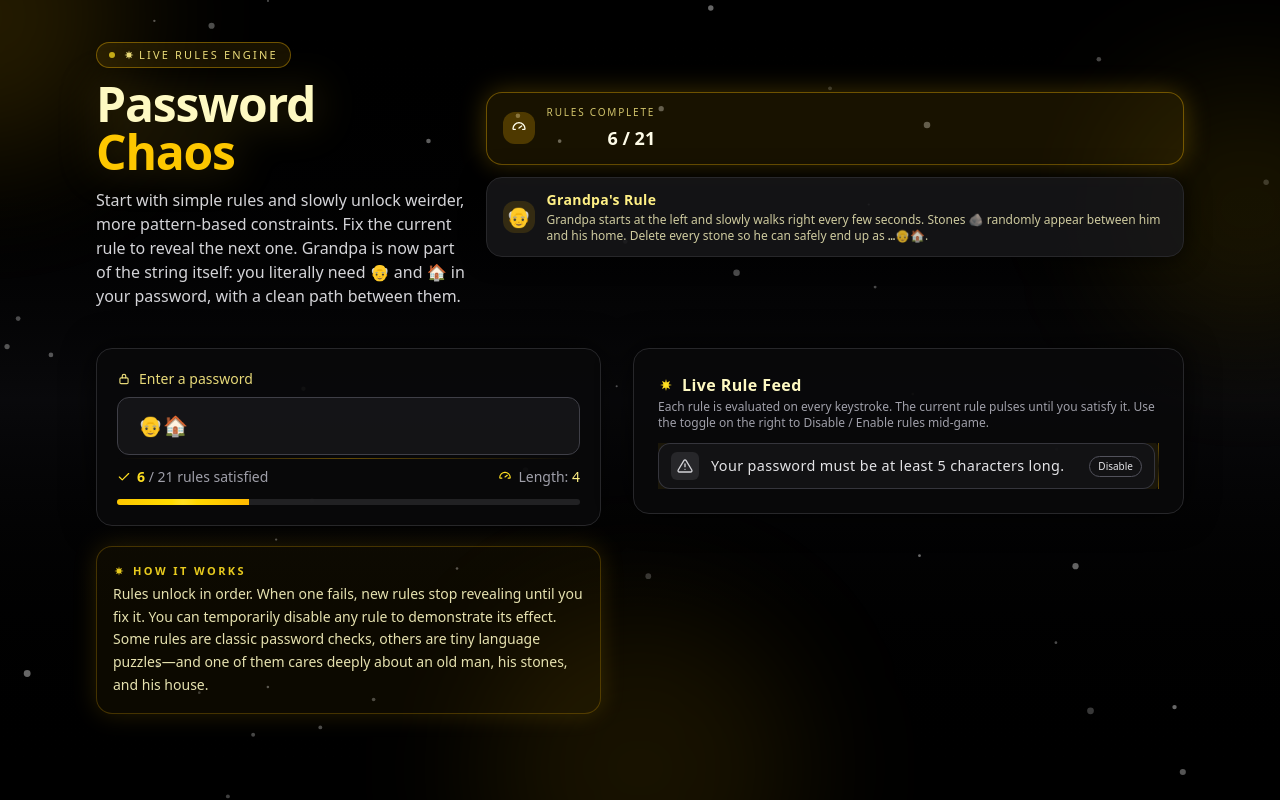
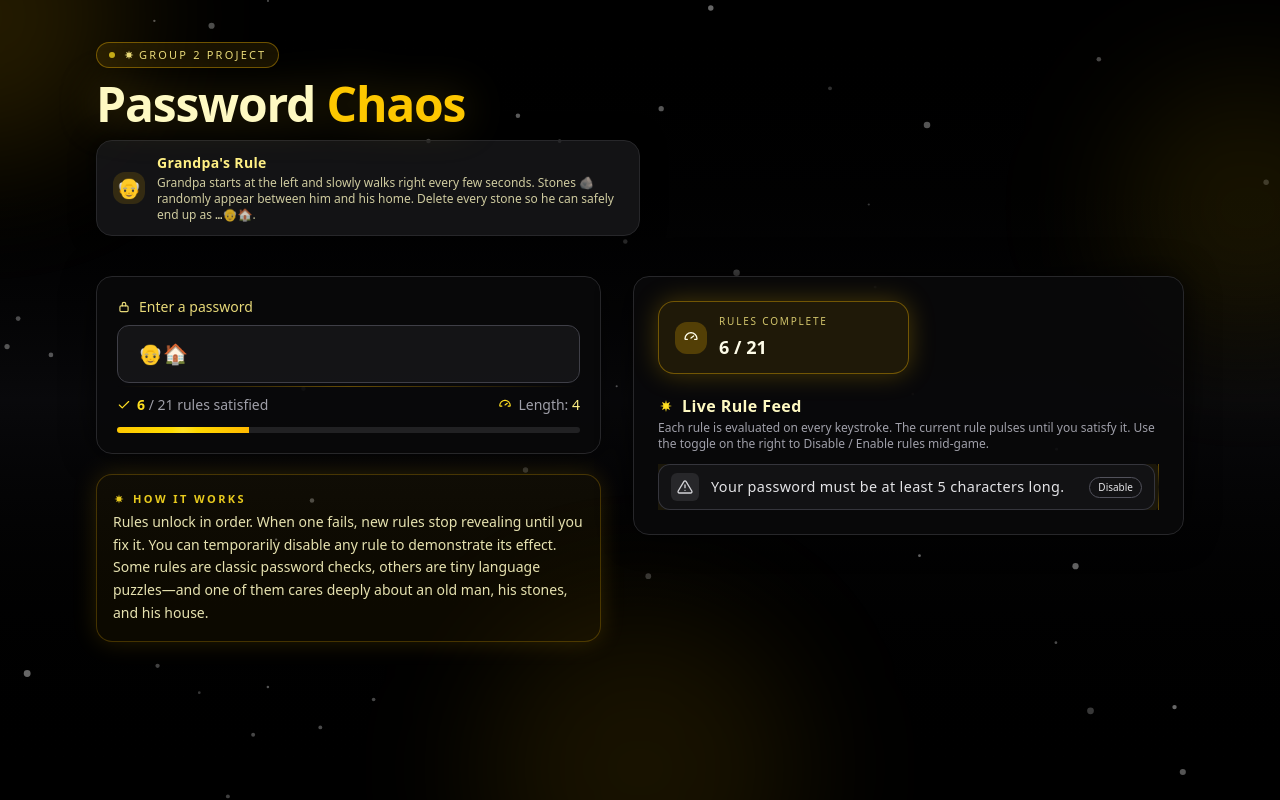
Before and after one commit to skarn03/444proj, a React (Vite) app: page / in a window 1280 px wide. Built offline with nearby package versions, Linux system fonts and the light colour scheme; no server answers.

Commit message:
some UI fix

```diff
--- a/src/App.jsx
+++ b/src/App.jsx
@@ -24,12 +24,12 @@ const months = [
 const brands = ["pepsi", "starbucks", "shell"];
 
 const elementSymbols = new Set([
-  "He","Li","Be","Ne","Na","Mg","Al","Si","Cl","Ar","Ca","Sc","Ti","Cr","Mn",
-  "Fe","Co","Ni","Cu","Zn","Ga","Ge","As","Se","Br","Kr","Rb","Sr","Zr","Nb",
-  "Mo","Tc","Ru","Rh","Pd","Ag","Cd","In","Sn","Sb","Te","Xe","Cs","Ba","La",
-  "Ce","Pr","Nd","Pm","Sm","Eu","Gd","Tb","Dy","Ho","Er","Tm","Yb","Lu","Hf",
-  "Ta","Re","Os","Ir","Pt","Au","Hg","Tl","Pb","Bi","Po","At","Rn","Fr","Ra",
-  "Ac","Th","Pa","Np","Pu","Am","Cm","Bk","Cf","Es","Fm","Md","No","Lr"
+  "He", "Li", "Be", "Ne", "Na", "Mg", "Al", "Si", "Cl", "Ar", "Ca", "Sc", "Ti", "Cr", "Mn",
+  "Fe", "Co", "Ni", "Cu", "Zn", "Ga", "Ge", "As", "Se", "Br", "Kr", "Rb", "Sr", "Zr", "Nb",
+  "Mo", "Tc", "Ru", "Rh", "Pd", "Ag", "Cd", "In", "Sn", "Sb", "Te", "Xe", "Cs", "Ba", "La",
+  "Ce", "Pr", "Nd", "Pm", "Sm", "Eu", "Gd", "Tb", "Dy", "Ho", "Er", "Tm", "Yb", "Lu", "Hf",
+  "Ta", "Re", "Os", "Ir", "Pt", "Au", "Hg", "Tl", "Pb", "Bi", "Po", "At", "Rn", "Fr", "Ra",
+  "Ac", "Th", "Pa", "Np", "Pu", "Am", "Cm", "Bk", "Cf", "Es", "Fm", "Md", "No", "Lr"
 ]);
 
 const atomicNumber = {
@@ -234,8 +234,8 @@ function buildBaseRules(forbidden) {
       label: "Your password must show its strength: include at least 3 🏋️ emojis.",
       test: (v) =>
         countEmoji(v, "🏋️") +
-          countEmoji(v, "🏋️‍♂️") +
-          countEmoji(v, "🏋️‍♀️") >= 3,
+        countEmoji(v, "🏋️‍♂️") +
+        countEmoji(v, "🏋️‍♀️") >= 3,
     },
 
     // 19–21: meta / language shape
@@ -408,7 +408,7 @@ function RuleItem({ label, valid, isCurrent, isActive, onToggle }) {
           : "border-zinc-700/80 bg-zinc-900/70 text-zinc-200",
         isCurrent && !valid ? "animate-[blink_1.2s_ease-in-out_infinite]" : "",
         !valid &&
-          "hover:border-yellow-500/60 hover:bg-zinc-900/90 hover:-translate-y-[1px]",
+        "hover:border-yellow-500/60 hover:bg-zinc-900/90 hover:-translate-y-[1px]",
         !isActive ? "opacity-60 border-dashed" : "",
       ].join(" ")}
     >
@@ -826,12 +826,12 @@ export default function App() {
 
     if (shouldPlayCorrect && correctSoundRef.current) {
       correctSoundRef.current.currentTime = 0;
-      correctSoundRef.current.play().catch(() => {});
+      correctSoundRef.current.play().catch(() => { });
     }
 
     if (shouldPlayIncorrect && incorrectSoundRef.current) {
       incorrectSoundRef.current.currentTime = 0;
-      incorrectSoundRef.current.play().catch(() => {});
+      incorrectSoundRef.current.play().catch(() => { });
     }
   }, [visible]);
 
@@ -871,12 +871,12 @@ export default function App() {
       <main className="relative mx-auto flex min-h-screen max-w-6xl flex-col px-4 pb-10 pt-8 sm:px-6 lg:px-8 lg:pt-10 animate-[fadeInUp_2s_ease-in-out]">
         {/* TOP BAR / HEADER */}
         <header className="mb-8 flex flex-col gap-4 md:mb-10 md:flex-row md:items-center md:justify-between">
-          <div className="space-y-3">
+          <div className="space-y-3 w-1/2">
             <div className="inline-flex items-center gap-2 rounded-full border border-yellow-500/40 bg-yellow-500/10 px-3 py-1 text-[11px] uppercase tracking-[0.2em] text-yellow-200/90 animate-[slideDown_500ms_ease-in-out]">
               <span className="h-1.5 w-1.5 animate-pulse rounded-full bg-yellow-300" />
               <span className="flex items-center gap-1">
                 <SparkIcon className="h-3 w-3" />
-                Live Rules Engine
+                Group 2 Project
               </span>
             </div>
 
@@ -887,29 +887,6 @@ export default function App() {
               <span className="hidden sm:inline-flex h-9 w-9 items-center justify-center rounded-2xl bg-yellow-500/15 text-yellow-300 shadow-[0_0_16px_rgba(234,179,8,0.4)] animate-[popIn_420ms_ease-out]">
                 <LockIcon className="h-4 w-4" />
               </span>
-            </div>
-
-            <p className="max-w-xl text-sm sm:text-base text-zinc-300">
-              Start with simple rules and slowly unlock weirder, more
-              pattern-based constraints. Fix the current rule to reveal the next
-              one. Grandpa is now part of the string itself: you literally need
-              👴 and 🏠 in your password, with a clean path between them.
-            </p>
-          </div>
-
-          <div className="flex flex-col gap-3 self-start md:self-auto animate-[fadeIn_700ms_ease-in-out]">
-            <div className="flex items-center gap-3 rounded-2xl border border-yellow-500/40 bg-yellow-500/10 px-4 py-3 shadow-[0_0_26px_rgba(234,179,8,0.28)] transition-all duration-500 ease-in-out hover:-translate-y-[2px] hover:shadow-[0_0_32px_rgba(234,179,8,0.4)]">
-              <div className="flex h-8 w-8 items-center justify-center rounded-xl bg-yellow-500/25 text-yellow-50">
-                <GaugeIcon className="h-4 w-4" />
-              </div>
-              <div className="text-right">
-                <div className="text-[10px] uppercase tracking-[0.18em] text-yellow-200/80">
-                  Rules Complete
-                </div>
-                <div className="mt-1 text-lg font-semibold text-yellow-50">
-                  {satisfied} / {activeResults.length || results.length}
-                </div>
-              </div>
             </div>
 
             {/* Tiny Grandpa hint card */}
@@ -930,6 +907,8 @@ export default function App() {
               </div>
             </div>
           </div>
+
+
         </header>
 
         {/* MAIN GRID */}
@@ -1016,6 +995,23 @@ export default function App() {
           <section className="rounded-2xl border border-zinc-800 bg-zinc-950/90 p-4 sm:p-5 md:p-6 shadow-[0_0_32px_rgba(0,0,0,0.85)] transition-all duration-500 ease-in-out hover:-translate-y-[2px] hover:shadow-[0_0_40px_rgba(234,179,8,0.18)] animate-[fadeIn_750ms_ease-in-out]">
             <div className="mb-3 flex items-center justify-between gap-2">
               <div>
+                <div className=" mb-5 flex flex-col gap-3 self-start md:self-auto animate-[fadeIn_700ms_ease-in-out] w-1/2">
+                  <div className="flex items-center gap-3 rounded-2xl border border-yellow-500/40 bg-yellow-500/10 px-4 py-3 shadow-[0_0_26px_rgba(234,179,8,0.28)] transition-all duration-500 ease-in-out hover:-translate-y-[2px] hover:shadow-[0_0_32px_rgba(234,179,8,0.4)]">
+                    <div className="flex h-8 w-8 items-center justify-center rounded-xl bg-yellow-500/25 text-yellow-50">
+                      <GaugeIcon className="h-4 w-4" />
+                    </div>
+                    <div className="text-right">
+                      <div className="text-[10px] uppercase tracking-[0.18em] text-yellow-200/80">
+                        Rules Complete
+                      </div>
+                      <div className="mt-1 text-lg flex justify-start font-semibold text-yellow-50">
+                        {satisfied} / {activeResults.length || results.length}
+                      </div>
+                    </div>
+                  </div>
+
+
+                </div>
                 <h2 className="flex items-center gap-2 text-sm sm:text-base font-semibold tracking-wide text-yellow-100">
                   <SparkIcon className="h-4 w-4 text-yellow-300" />
                   Live Rule Feed
```
